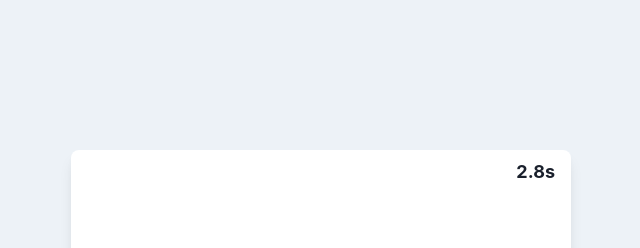
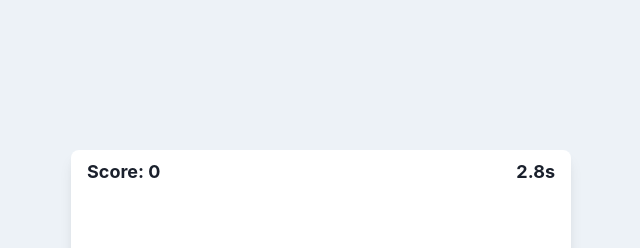
Before and after one commit to cjw296/numberninja, a React (Vite) app: page / in a window 1280 px wide. Both pictures are taken after a click on the button "Play". Shown: the top 248 px of the page, without its empty margins (319-959 px from the left). Built offline with nearby package versions, Linux system fonts and the light colour scheme.

Commit message:
Show score

```diff
--- a/src/App.tsx
+++ b/src/App.tsx
@@ -111,9 +111,14 @@ export default function App(): JSX.Element {
                 position="relative"
             >
                 {levelActive && !showResults && (
-                    <Text position="absolute" top={2} right={4} fontSize="lg" fontWeight="bold">
-                        {elapsedTime.toFixed(1)}s
-                    </Text>
+                    <>
+                        <Text position="absolute" top={2} right={4} fontSize="lg" fontWeight="bold">
+                            {elapsedTime.toFixed(1)}s
+                        </Text>
+                        <Text position="absolute" top={2} left={4} fontSize="lg" fontWeight="bold">
+                            Score: {score}
+                        </Text>
+                    </>
                 )}
                 {showResults ? (
                     <Box textAlign="center">
```
